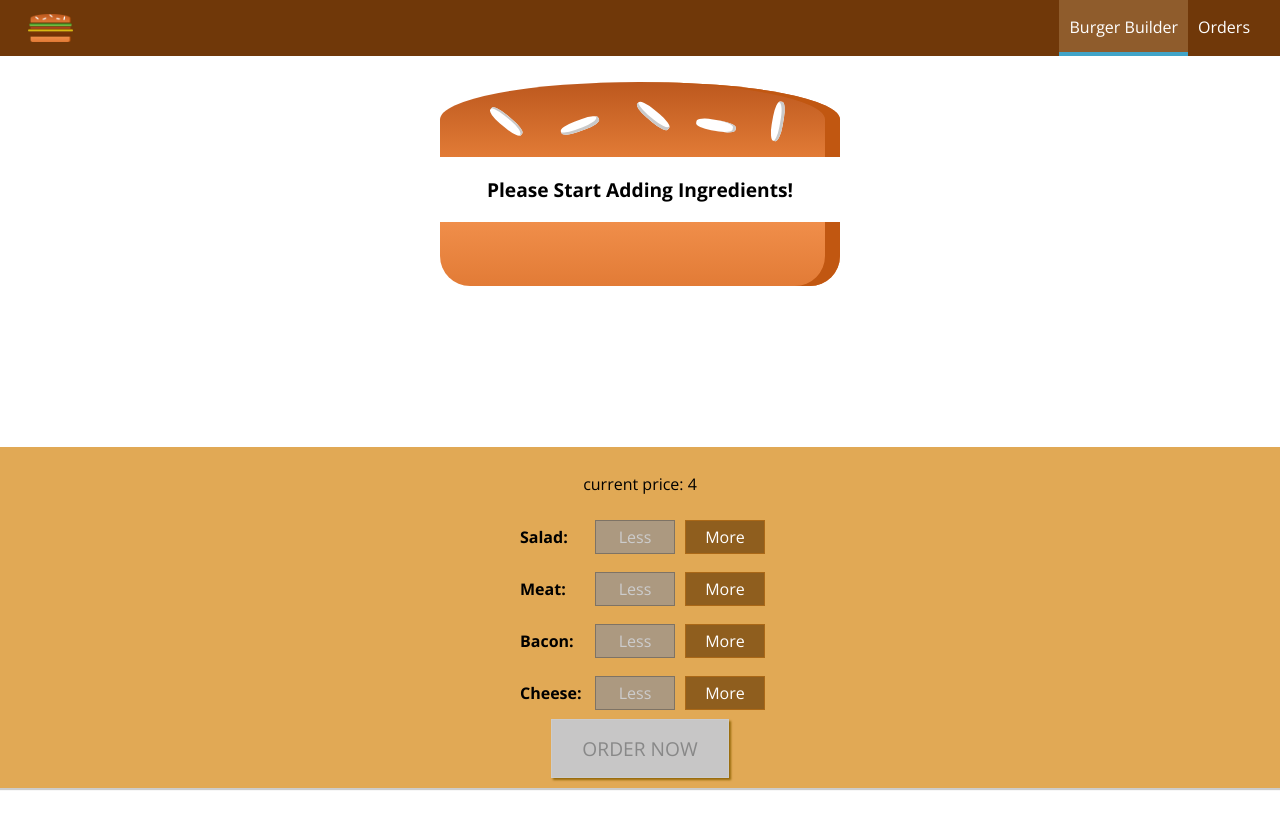
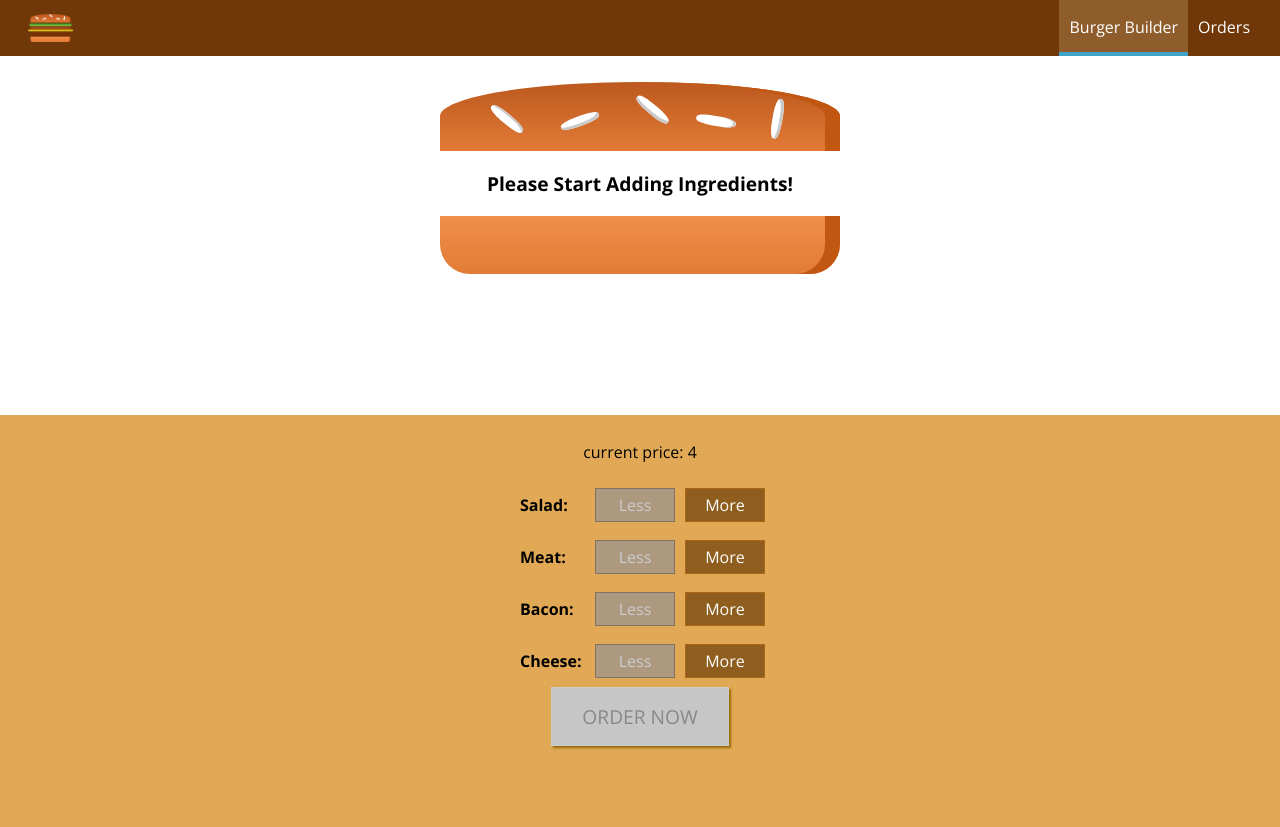
Before and after one commit to hamzaSorani83/react-burger-app, a React (Create React App) app: page / in a window 1280 px wide. Before the commit the page ends 800 px from the top, so only its background shows below. Built offline with nearby package versions, Linux system fonts and the light colour scheme.

Commit message:
animation

```diff
--- a/src/App.js
+++ b/src/App.js
@@ -9,7 +9,7 @@ import Error404 from './components/Error404/Error404';
 export default class App extends Component {
   render() {
     return (
-      <div>
+      <div className='App'>
         <BrowserRouter>
           <Layout>
             <Routes>
--- a/src/components/Burger/BuildControls/BuildControls.module.css
+++ b/src/components/Burger/BuildControls/BuildControls.module.css
@@ -7,6 +7,7 @@
     box-shadow: 0 2px 1px #ccc;
     margin: auto;
     padding: 10px 0;
+    height: 60%;
 }
 
 .OrderButton {
--- a/src/components/Burger/Burger.module.css
+++ b/src/components/Burger/Burger.module.css
@@ -6,19 +6,18 @@
     text-align: center;
     font-weight: bold;
     font-size: 1.2rem;
+    height: 50%;
 }
 
 @media (min-width: 500px) and (min-height: 400px) {
     .Burger {
         width: 350px;
-        height: 350px;
     }
 }
 
 @media (min-width: 500px) and (min-height: 401px) {
     .Burger {
         width: 450px;
-        height: 375px;
     }
 }
 
--- a/src/hoc/Layout/Layout.module.css
+++ b/src/hoc/Layout/Layout.module.css
@@ -1,4 +1,15 @@
 .Content {
     margin-top: 72px;
     height: calc(100vh - 114px);
+    animation-name: drop;
+    animation-duration: 1s;
 }
+
+@keyframes drop {
+    0% {
+        height: 0;
+    }
+    100% {
+        height: calc(100vh - 114px);
+    }
+}
```
